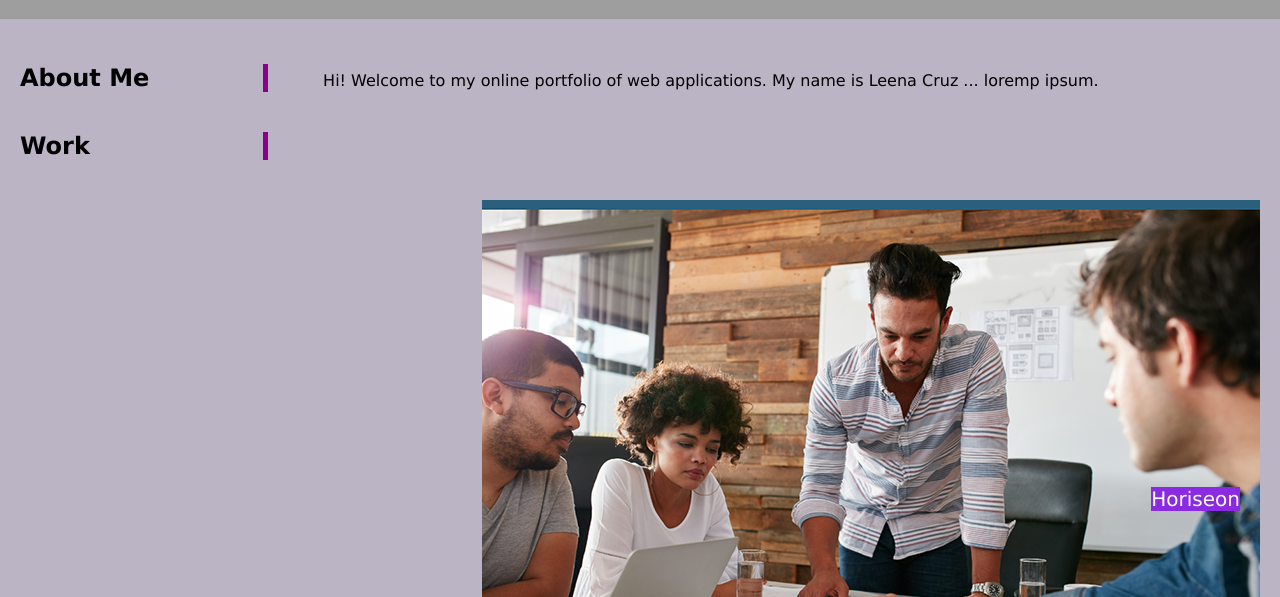
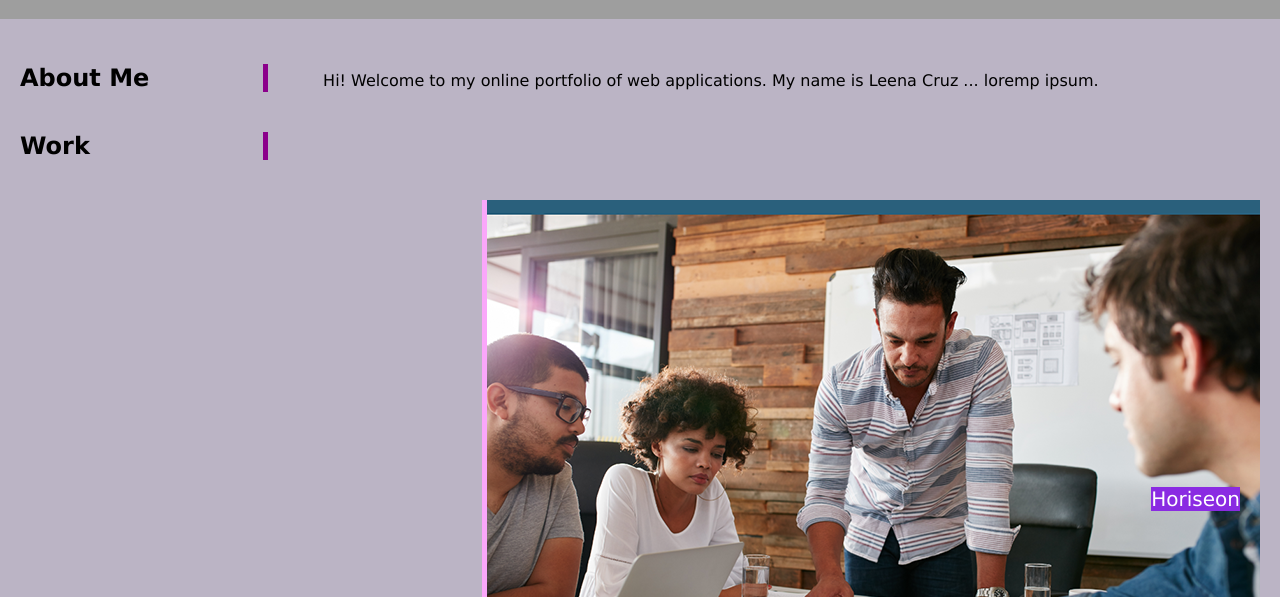
Before and after one commit to LeenaCruz/Advanced-CSS-Portfolio, a plain HTML site: page index.html in a window 1280 px wide. In both pictures the pointer is over the picture 881 px from the left and 859 px from the top of the page. Shown: the part 459-1056 px from the top of the page. Drawn offline with Linux system fonts and the light colour scheme; grey boxes are pictures that could not be loaded.

Commit message:
Add hover on project images

```diff
--- a/assets/style.css
+++ b/assets/style.css
@@ -210,10 +210,16 @@ flex: 1 0 45%;
     border-right: 5px solid darkmagenta;
 }
 
-/*.project img:hover {
-    background-color: black;
+.containerProject div img:hover {
+    /*padding: 5px;
+  border: 10px solid #ffffff;
+box-shadow: #ffffff;
+box-shadow: 0 5px 15px rgba(156, 148, 228, 0.4);
 
-}*/
+outline: 5px solid #faa7fa;*/
+
+border: 5px  solid #faa7fa;
+}
 
 /*.project {
     flex: 1 0 200px;
```
